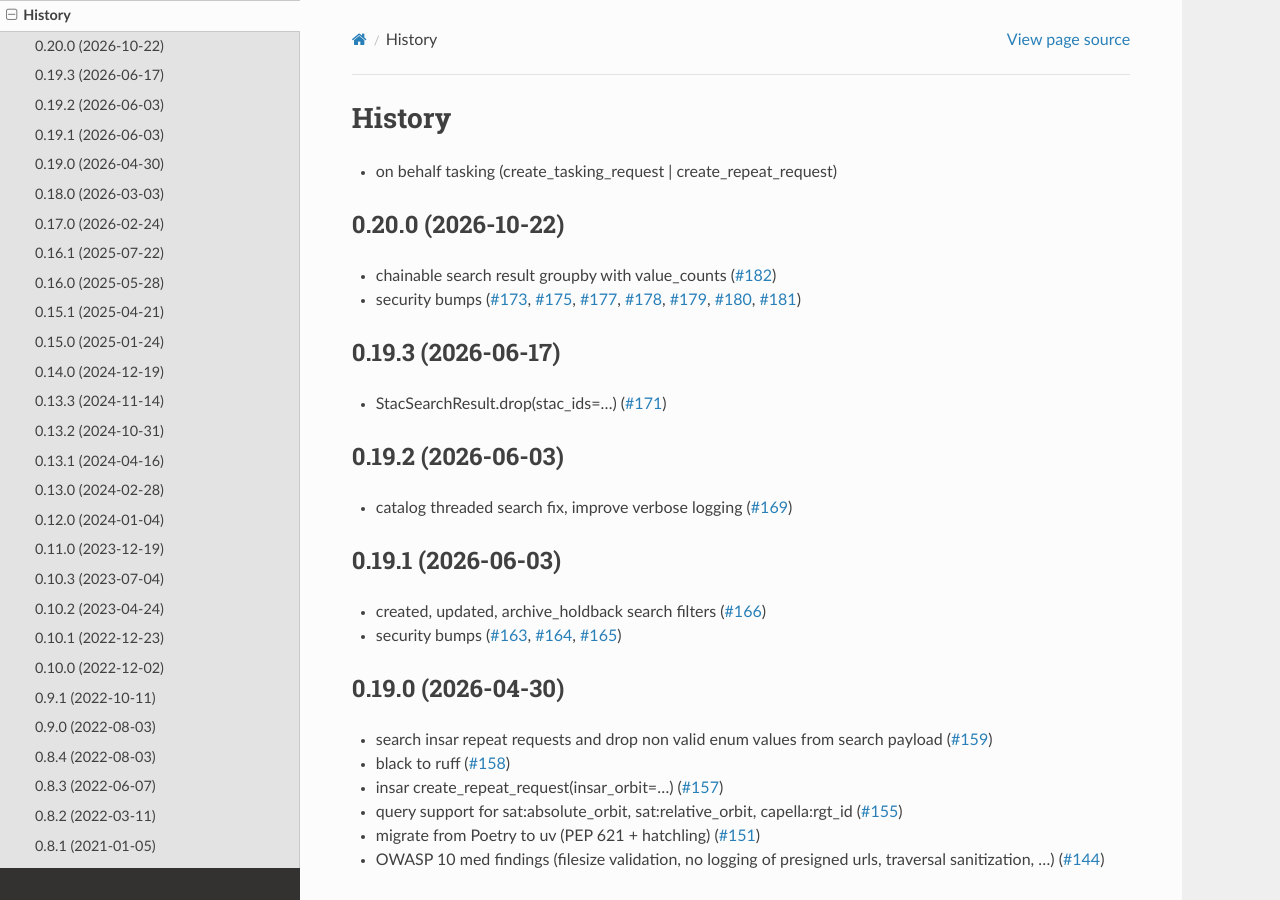
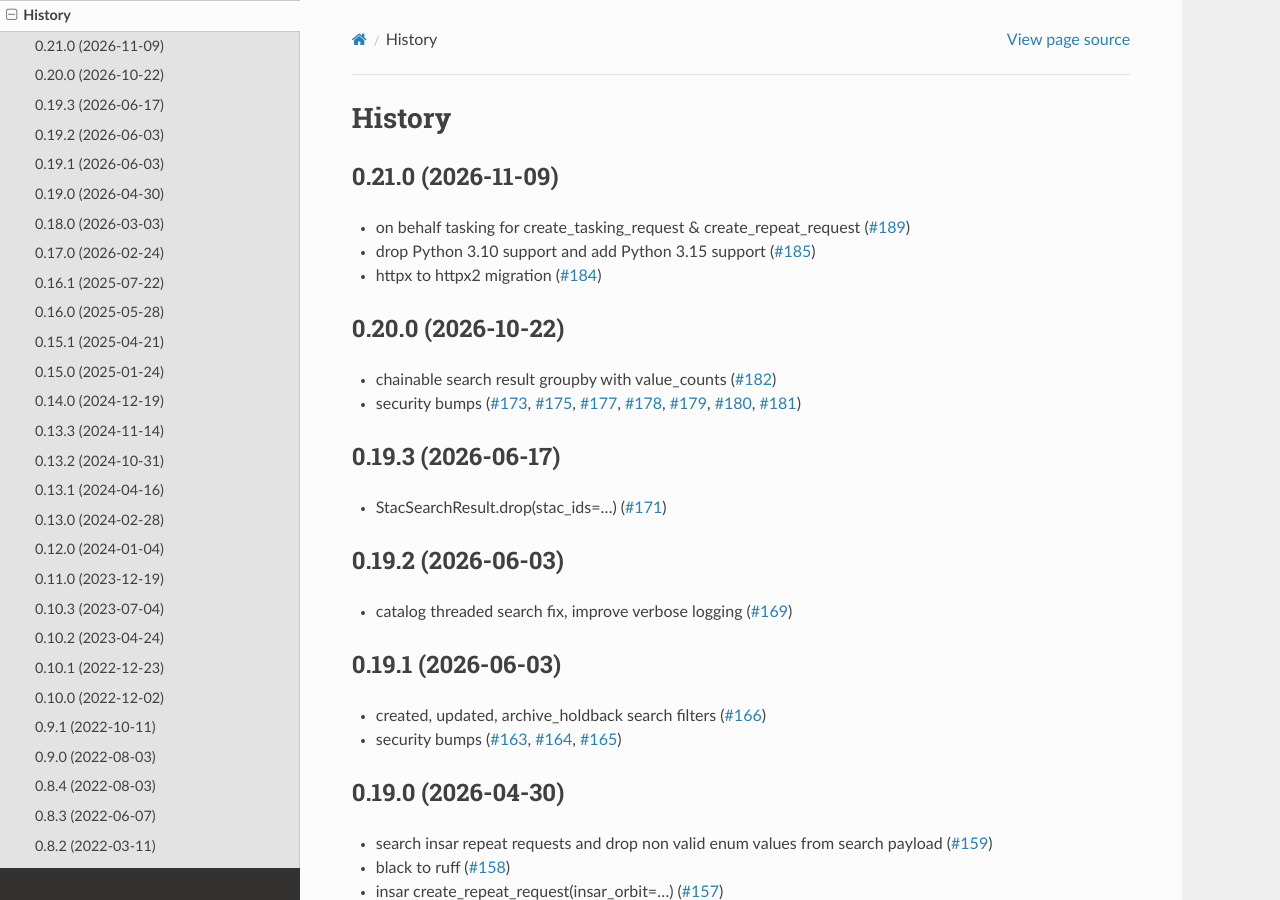
Before and after one commit to capellaspace/console-client, a Sphinx documentation site: the page built from docs/pages/changelog.rst, in a window 1280 px wide and 900 px high. Built offline with Sphinx 7.4.7 and the Read the Docs theme 3.1.0, drawn with Linux system fonts in a browser that asks for light colours.

Commit message:
0.21.0 release (#190)

```diff
--- a/docs/pages/changelog.rst
+++ b/docs/pages/changelog.rst
@@ -2,7 +2,11 @@
 History
 =======
 
-* on behalf tasking (create_tasking_request | create_repeat_request)
+0.21.0 (2026-11-09)
+-------------------
+* on behalf tasking for create_tasking_request & create_repeat_request (`#189 <https://github.com/capellaspace/console-client/pull/189>`_)
+* drop Python 3.10 support and add Python 3.15 support (`#185 <https://github.com/capellaspace/console-client/pull/185>`_)
+* httpx to httpx2 migration (`#184 <https://github.com/capellaspace/console-client/pull/184>`_)
 
 0.20.0 (2026-10-22)
 -------------------
--- a/pyproject.toml
+++ b/pyproject.toml
@@ -1,6 +1,6 @@
 [project]
 name = "capella-console-client"
-version = "0.20.0"
+version = "0.21.0"
 description = "Python SDK for api.capellaspace.com (task, search, order, download)"
 authors = [
     {name = "Thomas Beyer", email = "thomas.beyer@capellaspace.com"},
```
Also changed, not shown: 1 other file.
